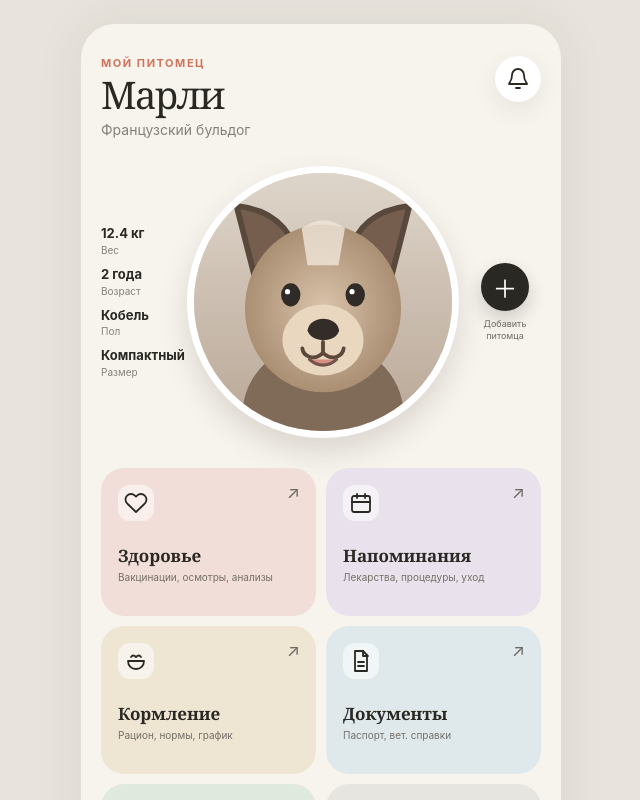
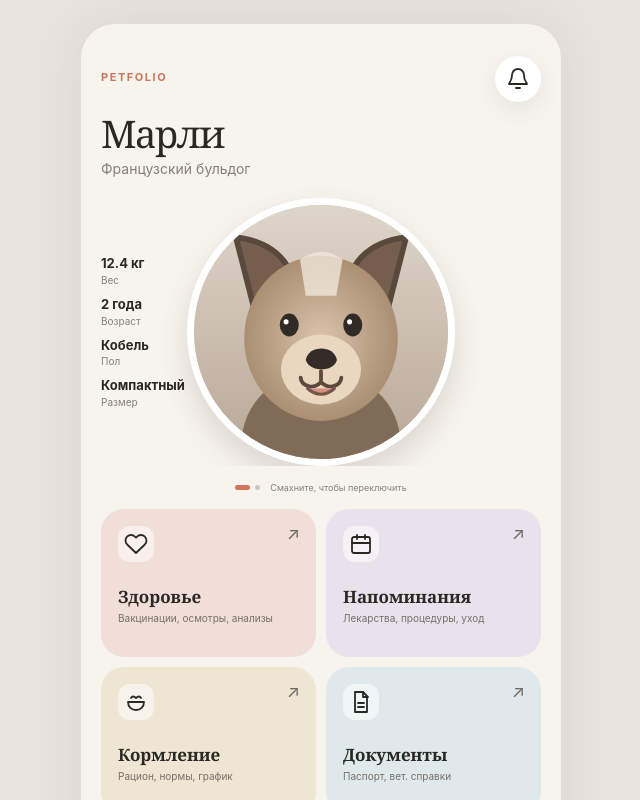
Before and after one commit to Markeloy/Petfolio, a Next.js app: page / in a window 1280 px wide. Shown: the top 800 px of the page, without its empty margins (319-959 px from the left). Built offline with nearby package versions, Linux system fonts and the light colour scheme.

Commit message:
feat: refine pet carousel and navigation

```diff
--- a/app/globals.css
+++ b/app/globals.css
@@ -5,21 +5,29 @@ body { background:#e8e4dd; color:var(--ink); font-family:-apple-system,BlinkMacS
 button { color:inherit; font:inherit; }
 .appShell { width:100%; max-width:480px; min-height:100dvh; margin:0 auto; background:var(--paper); position:relative; box-shadow:0 0 50px rgba(53,45,35,.08); }
 .content { padding:32px 20px 118px; }
-.header { display:flex; align-items:flex-start; justify-content:space-between; margin-bottom:28px; }
+.topBar { display:flex; align-items:center; justify-content:space-between; margin-bottom:4px; }
 .eyebrow { margin:0 0 5px; color:var(--accent); font-size:11px; font-weight:700; letter-spacing:.14em; text-transform:uppercase; }
 h1 { margin:0; font-family:Georgia,serif; font-size:38px; font-weight:500; line-height:1; letter-spacing:-.04em; }
 .breed { margin:8px 0 0; color:var(--muted); font-size:14px; }
 .iconButton { width:46px; height:46px; display:grid; place-items:center; border:0; border-radius:50%; background:#fff; box-shadow:0 8px 25px rgba(65,58,48,.09); }
-.petOverview { display:grid; grid-template-columns:76px minmax(0,1fr) 72px; align-items:center; gap:10px; margin-bottom:30px; }
+.petCarousel { margin-inline:-20px; overflow:hidden; }
+.petTrack { display:flex; overflow-x:auto; scroll-snap-type:x mandatory; scrollbar-width:none; overscroll-behavior-x:contain; }
+.petTrack::-webkit-scrollbar { display:none; }
+.petSlide { min-width:100%; padding:8px 20px 0; scroll-snap-align:start; }
+.petHeading { margin-bottom:21px; }
+.petOverview { display:grid; grid-template-columns:76px minmax(0,1fr) 76px; align-items:center; gap:10px; }
 .stats { display:flex; flex-direction:column; gap:11px; }
 .stat strong,.stat span { display:block; }
 .stat strong { font-size:13px; line-height:1.2; }
 .stat span { margin-top:2px; color:var(--muted); font-size:10px; }
 .petPhoto { aspect-ratio:1; border:7px solid #fff; border-radius:50%; overflow:hidden; background:#dbcdbf; box-shadow:0 14px 30px rgba(73,58,43,.16); }
 .petPhoto img { width:100%; height:100%; display:block; object-fit:cover; }
-.addPet { display:flex; flex-direction:column; align-items:center; gap:7px; border:0; background:transparent; padding:0; }
-.addPet > span { width:48px; height:48px; display:grid; place-items:center; border-radius:50%; background:var(--ink); color:#fff; font-size:25px; font-weight:300; box-shadow:0 8px 18px rgba(41,40,34,.2); }
-.addPet small { color:#6e6a63; font-size:9px; line-height:1.3; }
+.addPetSlide { min-height:254px; display:grid; place-items:center; }
+.addPetSlide button { display:flex; flex-direction:column; align-items:center; gap:7px; border:0; background:transparent; }
+.addPetSlide button > span { width:76px; height:76px; display:grid; place-items:center; margin-bottom:6px; border-radius:50%; background:var(--ink); color:#fff; font-size:38px; font-weight:300; box-shadow:0 12px 24px rgba(41,40,34,.2); }
+.addPetSlide strong { font-family:Georgia,serif; font-size:21px; }.addPetSlide small { color:var(--muted); font-size:11px; }
+.carouselStatus { height:43px; display:flex; align-items:center; justify-content:center; gap:5px; color:var(--muted); font-size:9px; }
+.carouselStatus i { width:5px; height:5px; border-radius:50%; background:#ccc6bd; }.carouselStatus i.active { width:15px; border-radius:8px; background:var(--accent); }.carouselStatus span { margin-left:5px; }
 .sectionGrid { display:grid; grid-template-columns:repeat(2,minmax(0,1fr)); gap:10px; }
 .sectionCard { min-height:148px; display:flex; flex-direction:column; align-items:flex-start; position:relative; padding:17px; border:0; border-radius:23px; text-align:left; }
 .sectionCard.rose { background:#f2ded8; }.sectionCard.lilac { background:#e9e2ed; }.sectionCard.sand { background:#eee5d3; }.sectionCard.blue { background:#dfe9eb; }.sectionCard.green { background:#dfe9dd; }.sectionCard.gray { background:#e7e5df; }
@@ -36,4 +44,4 @@ h1 { margin:0; font-family:Georgia,serif; font-size:38px; font-weight:500; line-
 .bottomNav button.active { color:var(--accent); }.bottomNav button.active svg { fill:#f2d8d0; }
 button { cursor:pointer; -webkit-tap-highlight-color:transparent; } button:focus-visible { outline:3px solid rgba(206,117,92,.45); outline-offset:2px; }
 @media (min-width:481px) { body { padding:24px 0; }.appShell { min-height:calc(100dvh - 48px); border-radius:34px; overflow:hidden; } }
-@media (max-width:360px) { .content { padding-inline:15px; }.petOverview { grid-template-columns:68px minmax(0,1fr) 62px; gap:6px; }.sectionCard { min-height:140px; padding:14px; } }
+@media (max-width:360px) { .content { padding-inline:15px; }.petCarousel { margin-inline:-15px; }.petSlide { padding-inline:15px; }.petOverview { grid-template-columns:68px minmax(0,1fr) 68px; gap:6px; }.sectionCard { min-height:140px; padding:14px; } }
--- a/app/page.tsx
+++ b/app/page.tsx
@@ -1,6 +1,6 @@
 type IconName =
   | "bell" | "heart" | "calendar" | "bowl" | "file" | "paw" | "settings"
-  | "home" | "pets" | "more" | "syringe";
+  | "home" | "stock" | "family" | "syringe";
 
 function Icon({ name, size = 24 }: { name: IconName; size?: number }) {
   const paths: Record<IconName, React.ReactNode> = {
@@ -12,19 +12,23 @@ function Icon({ name, size = 24 }: { name: IconName; size?: number }) {
     paw: <><ellipse cx="12" cy="15.5" rx="5" ry="4"/><circle cx="5.5" cy="10" r="2"/><circle cx="9.5" cy="6" r="2"/><circle cx="14.5" cy="6" r="2"/><circle cx="18.5" cy="10" r="2"/></>,
     settings: <><circle cx="12" cy="12" r="3"/><path d="M19.4 15a1.7 1.7 0 0 0 .3 1.9l.1.1-2.8 2.8-.1-.1a1.7 1.7 0 0 0-1.9-.3 1.7 1.7 0 0 0-1 1.6v.2h-4V21a1.7 1.7 0 0 0-1-1.6 1.7 1.7 0 0 0-1.9.3l-.1.1L4.2 17l.1-.1a1.7 1.7 0 0 0 .3-1.9A1.7 1.7 0 0 0 3 14H2.8v-4H3a1.7 1.7 0 0 0 1.6-1 1.7 1.7 0 0 0-.3-1.9L4.2 7 7 4.2l.1.1a1.7 1.7 0 0 0 1.9.3A1.7 1.7 0 0 0 10 3V2.8h4V3a1.7 1.7 0 0 0 1 1.6 1.7 1.7 0 0 0 1.9-.3l.1-.1L19.8 7l-.1.1a1.7 1.7 0 0 0-.3 1.9 1.7 1.7 0 0 0 1.6 1h.2v4H21a1.7 1.7 0 0 0-1.6 1Z"/></>,
     home: <><path d="m3 11 9-8 9 8"/><path d="M5 10v11h14V10M9 21v-7h6v7"/></>,
-    pets: <><circle cx="8" cy="8" r="3"/><circle cx="17" cy="7" r="2"/><path d="M3 20c0-4 2-7 5-7s5 3 5 7M14 13c3 0 5 2 5 6"/></>,
-    more: <><circle cx="5" cy="12" r="1"/><circle cx="12" cy="12" r="1"/><circle cx="19" cy="12" r="1"/></>,
+    stock: <><path d="M5 8h14l-1 13H6Z"/><path d="M8 8V5a4 4 0 0 1 8 0v3M9 13h6M9 17h4"/></>,
+    family: <><circle cx="9" cy="8" r="3"/><circle cx="17" cy="9" r="2.5"/><path d="M3 21c0-4 2.4-7 6-7s6 3 6 7M14 15c4 0 7 2 7 6"/></>,
     syringe: <><path d="m15 3 6 6M17 7l-9 9M14 4l6 6M7 13l4 4M8 16l-4 4M3 21l2-2"/></>,
   };
   return <svg aria-hidden="true" width={size} height={size} viewBox="0 0 24 24" fill="none" stroke="currentColor" strokeWidth="1.8" strokeLinecap="round" strokeLinejoin="round">{paths[name]}</svg>;
 }
 
-const pet = {
+type Pet = { id: string; name: string; breed: string; image: string; stats: [string, string][] };
+
+// Нового питомца позже можно будет добавить в этот список без изменения компонентов.
+const pets: Pet[] = [{
+  id: "marley",
   name: "Марли",
   breed: "Французский бульдог",
   image: "/marley.svg",
   stats: [["12.4 кг", "Вес"], ["2 года", "Возраст"], ["Кобель", "Пол"], ["Компактный", "Размер"]],
-};
+}];
 
 const sections: { title: string; description: string; icon: IconName; tone: string }[] = [
   { title: "Здоровье", description: "Вакцинации, осмотры, анализы", icon: "heart", tone: "rose" },
@@ -35,15 +39,29 @@ const sections: { title: string; description: string; icon: IconName; tone: stri
   { title: "Настройки", description: "Профиль, параметры", icon: "settings", tone: "gray" },
 ];
 
-function Header() {
-  return <header className="header"><div><p className="eyebrow">Мой питомец</p><h1>{pet.name}</h1><p className="breed">{pet.breed}</p></div><button className="iconButton" aria-label="Уведомления"><Icon name="bell"/></button></header>;
+function TopBar() {
+  return <header className="topBar"><p className="eyebrow">Petfolio</p><button className="iconButton" type="button" aria-label="Уведомления"><Icon name="bell"/></button></header>;
 }
 
-function PetOverview() {
-  return <section className="petOverview" aria-label="Информация о питомце">
-    <div className="stats">{pet.stats.map(([value, label]) => <div className="stat" key={label}><strong>{value}</strong><span>{label}</span></div>)}</div>
-    <div className="petPhoto"><img src={pet.image} alt="Французский бульдог Марли"/></div>
-    <button className="addPet" type="button"><span>＋</span><small>Добавить<br/>питомца</small></button>
+function PetProfile({ pet }: { pet: Pet }) {
+  return <article className="petSlide" aria-label={`${pet.name}, ${pet.breed}`}>
+    <div className="petHeading"><h1>{pet.name}</h1><p className="breed">{pet.breed}</p></div>
+    <div className="petOverview">
+      <div className="stats">{pet.stats.map(([value, label]) => <div className="stat" key={label}><strong>{value}</strong><span>{label}</span></div>)}</div>
+      <div className="petPhoto"><img src={pet.image} alt={`${pet.breed} ${pet.name}`}/></div>
+      <div aria-hidden="true" />
+    </div>
+  </article>;
+}
+
+function AddPetSlide() {
+  return <article className="petSlide addPetSlide" aria-label="Добавить питомца"><button type="button"><span>＋</span><strong>Добавить питомца</strong><small>Создать новый профиль</small></button></article>;
+}
+
+function PetCarousel() {
+  return <section className="petCarousel" aria-label="Профили питомцев">
+    <div className="petTrack">{pets.map(pet => <PetProfile key={pet.id} pet={pet}/>)}<AddPetSlide/></div>
+    <div className="carouselStatus" aria-hidden="true"><i className="active"/><i/><span>Смахните, чтобы переключить</span></div>
   </section>;
 }
 
@@ -55,11 +73,11 @@ function Reminder() {
   return <button className="reminder" type="button"><span className="reminderIcon"><Icon name="syringe"/></span><span><small>Следующее напоминание</small><strong>Вакцинация</strong><time dateTime="2024-10-12">12 октября 2024</time></span><b>›</b></button>;
 }
 
-const navItems: { label: string; icon: IconName }[] = [{ label: "Главная", icon: "home" }, { label: "Мои питомцы", icon: "pets" }, { label: "Здоровье", icon: "heart" }, { label: "Ещё", icon: "more" }];
+const navItems: { label: string; icon: IconName }[] = [{ label: "Главная", icon: "home" }, { label: "Здоровье", icon: "heart" }, { label: "Запасы", icon: "stock" }, { label: "Семья", icon: "family" }];
 function BottomNav() {
   return <nav className="bottomNav" aria-label="Основная навигация">{navItems.map((item, index) => <button className={index === 0 ? "active" : ""} type="button" key={item.label}><Icon name={item.icon} size={22}/><span>{item.label}</span></button>)}</nav>;
 }
 
 export default function Home() {
-  return <main className="appShell"><div className="content"><Header/><PetOverview/><section className="sectionGrid" aria-label="Разделы">{sections.map(section => <SectionCard key={section.title} {...section}/>)}</section><Reminder/></div><BottomNav/></main>;
+  return <main className="appShell"><div className="content"><TopBar/><PetCarousel/><section className="sectionGrid" aria-label="Разделы">{sections.map(section => <SectionCard key={section.title} {...section}/>)}</section><Reminder/></div><BottomNav/></main>;
 }
--- a/package.json
+++ b/package.json
@@ -9,7 +9,7 @@
     "lint": "next lint"
   },
   "dependencies": {
-    "next": "14.2.15",
+    "next": "14.2.35",
     "react": "18.3.1",
     "react-dom": "18.3.1"
   },
```
